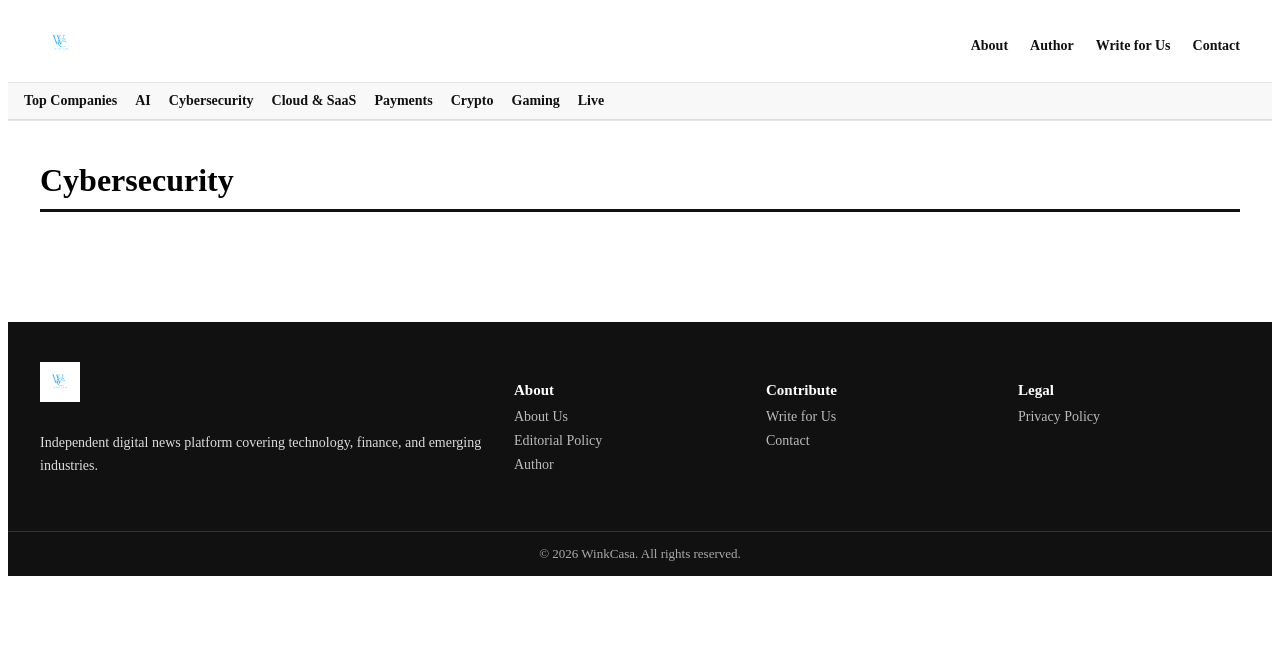
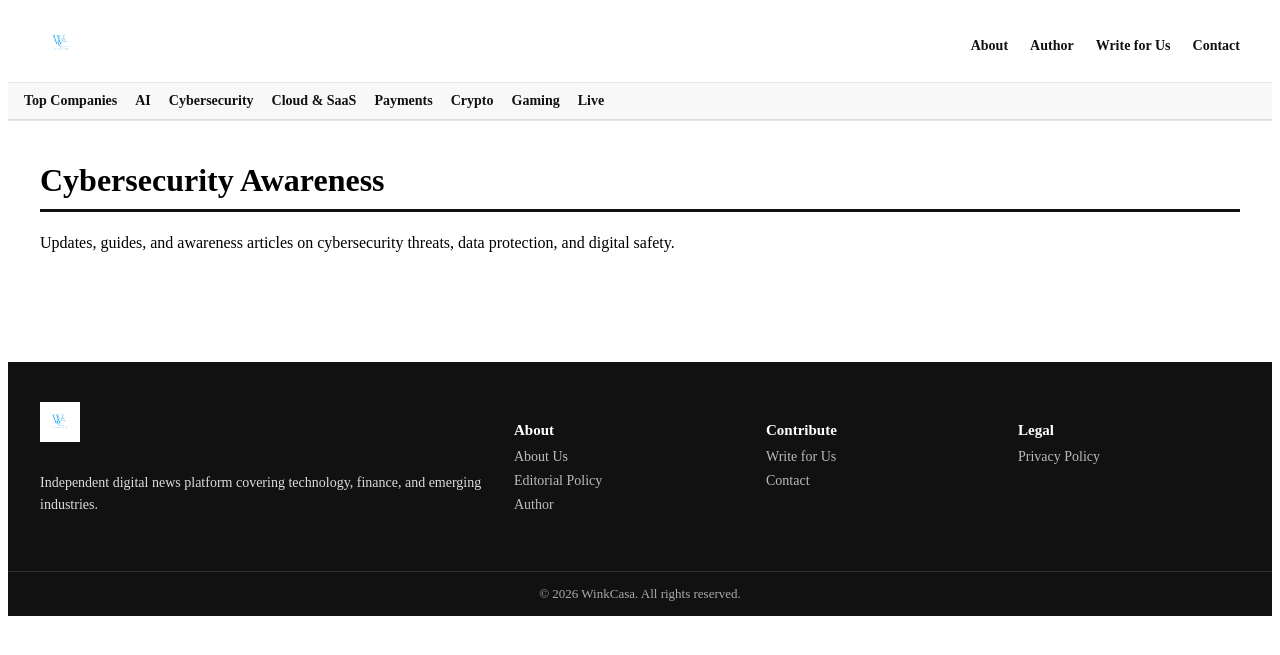
Before and after one commit to rinkeshjha623/winkcasa.com, a Jekyll site: the page built from categories/cybersecurity.md, in a window 1280 px wide. Shown: the top 655 px of the page. Built offline with Jekyll 4.4.1, drawn with Linux system fonts in a browser that asks for light colours.

Commit message:
Update cybersecurity.md

```diff
--- a/categories/cybersecurity.md
+++ b/categories/cybersecurity.md
@@ -1,5 +1,6 @@
 ---
 layout: category
-title: Cybersecurity
+title: Cybersecurity Awareness
 category: cybersecurity
+description: Updates, guides, and awareness articles on cybersecurity threats, data protection, and digital safety.
 ---
```
